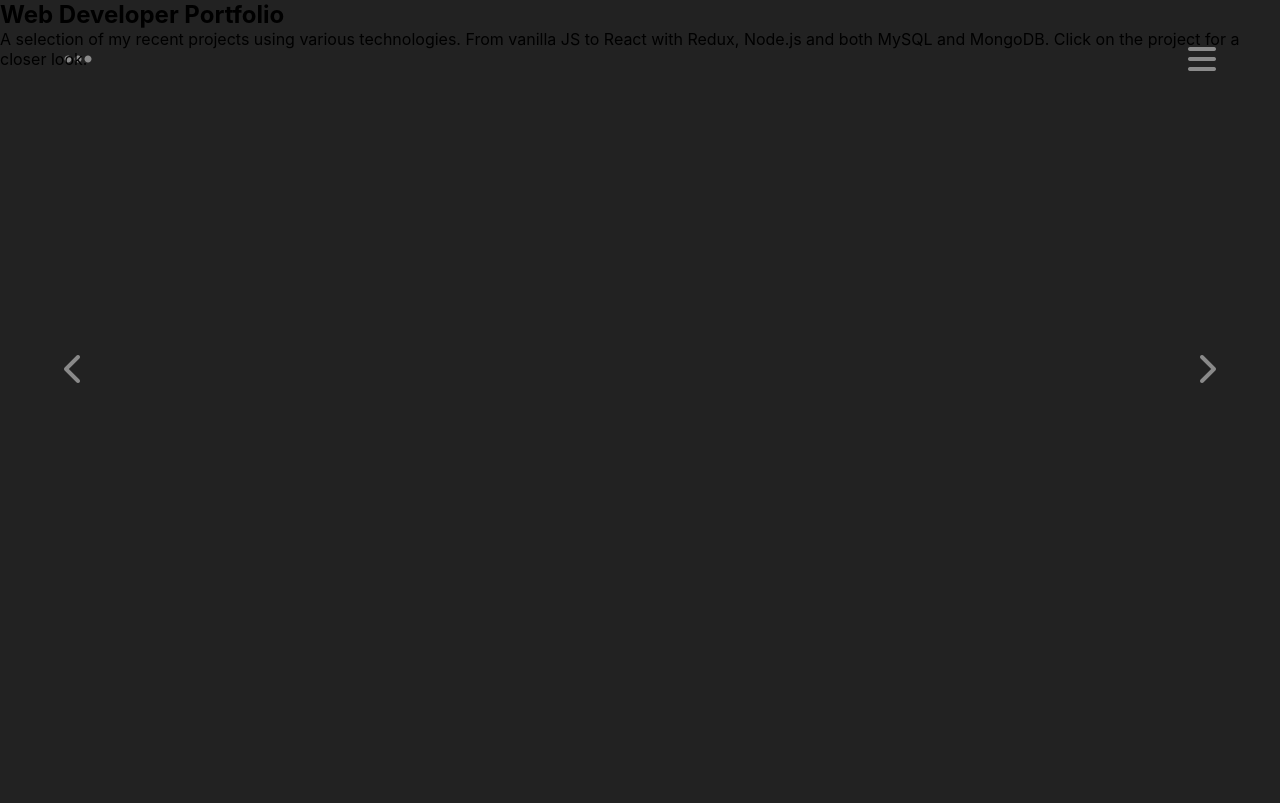
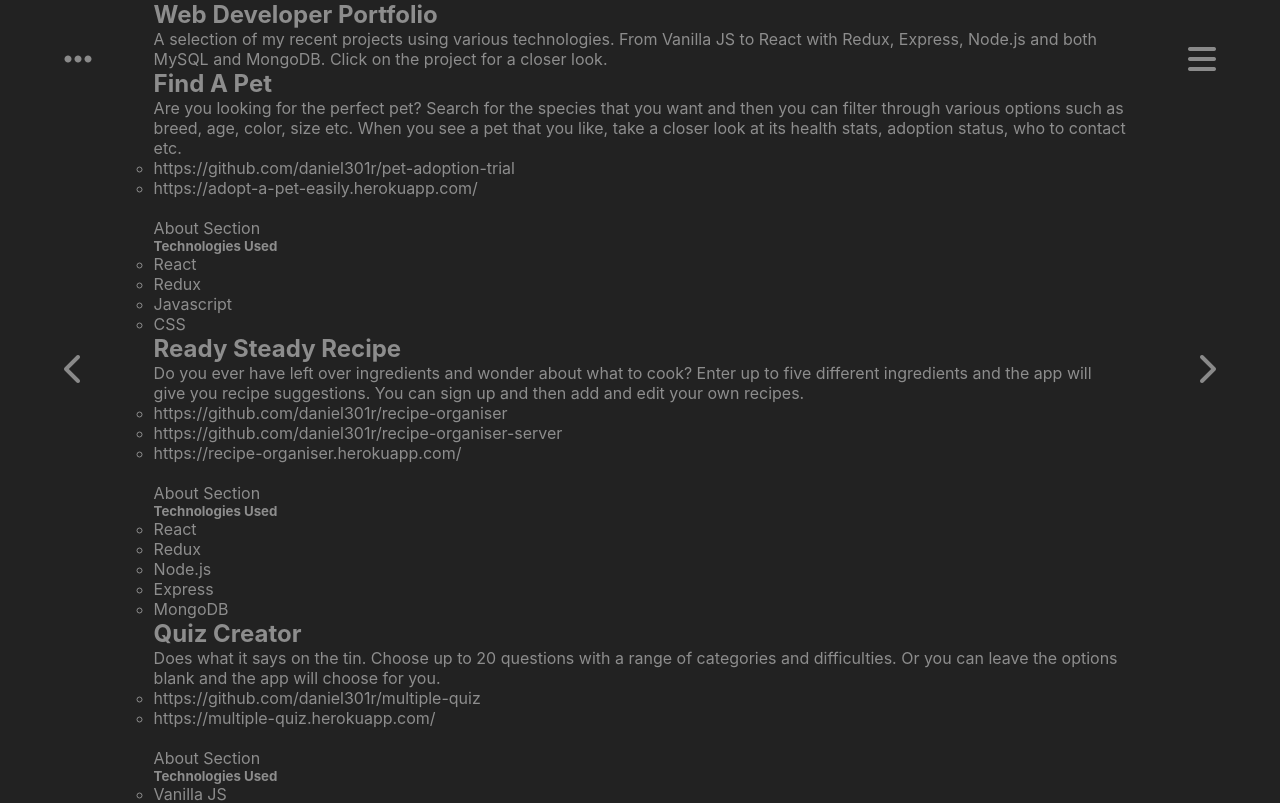
Before and after one commit to daniel301r/personal-portfolio, a React (Create React App) app: page /portfolio in a window 1280 px wide. Shown: the top 803 px of the page. Built offline with nearby package versions, Linux system fonts and the light colour scheme; a web font is replaced by a local one.

Commit message:
update to projects page

```diff
--- a/src/components/FrontPage.js
+++ b/src/components/FrontPage.js
@@ -3,7 +3,7 @@
 
 const FrontPage = () => {
     return (
-        <div id="front-page">
+        <div id="front-page" className="content-container">
             {/* make the tags a different font - curvise */}
             <span className="tags top-tags">{"<body>"}</span>
             <div className="text-area">
--- a/src/components/Portfolio.js
+++ b/src/components/Portfolio.js
@@ -1,4 +1,5 @@
 import React, { Component } from 'react';
+import Project from './Project';
 
 class Portfolio extends Component {
 
@@ -7,47 +8,48 @@
             name: 'Find A Pet',
             img: '../../public/img/adoptapet.png',
             description: 'Are you looking for the perfect pet? Search for the species that you want and then you can filter through various options such as breed, age, color, size etc. When you see a pet that you like, take a closer look at its health stats, adoption status, who to contact etc.',
-            tech: 'React, Redux, Javascript, CSS',
-            frontlink: 'https://github.com/daniel301r/pet-adoption-trial',
-            backEndLink: '',
-            liveLink: 'https://adopt-a-pet-easily.herokuapp.com/'
+            tech: ["React", "Redux", "Javascript", "CSS"],
+            frontEndLink: 'https://github.com/daniel301r/pet-adoption-trial',
+            liveLink: 'https://adopt-a-pet-easily.herokuapp.com/',
         },{
             name: 'Ready Steady Recipe',
             img: '../../public/img/recipes.png',
             description: 'Do you ever have left over ingredients and wonder about what to cook? Enter up to five different ingredients and the app will give you recipe suggestions. You can sign up and then add and edit your own recipes.',
-            tech: 'React, Redux, Node.js, Express, MongoDB',
-            frontEndlink: 'https://github.com/daniel301r/recipe-organiser',
+            tech: ["React", "Redux", "Node.js", "Express", "MongoDB"],
+            frontEndLink: 'https://github.com/daniel301r/recipe-organiser',
             backEndLink: 'https://github.com/daniel301r/recipe-organiser-server',
             liveLink: 'https://recipe-organiser.herokuapp.com/'
         },{
             name: 'Quiz Creator',
             img: '../../public/img/quiz.png',
             description: 'Does what it says on the tin. Choose up to 20 questions with a range of categories and difficulties. Or you can leave the options blank and the app will choose for you.',
-            tech: 'Vanilla JS, ES6, Webpack, NPM, CSS Animation',
-            frontEndlink: 'https://github.com/daniel301r/multiple-quiz',
-            backEndLink: '',
+            tech: ["Vanilla JS", "ES6", "Webpack", "NPM", "CSS Animation"],
+            frontEndLink: 'https://github.com/daniel301r/multiple-quiz',
             liveLink: 'https://multiple-quiz.herokuapp.com/'
         },{
             name: 'This Website',
             img: '',
             description: 'Behind the scenes of this website',
-            tech: '',
-            frontEndlink: '',
-            backEndLink: '',
-            liveLink: ''
+            tech: []
         }]
     }
 
     render() {
         return (
-            <div id="portfolio">
-                <h2>Web Developer Portfolio</h2>
-                <p>A selection of my recent projects using various technologies. From vanilla JS to React
-                    with Redux, Node.js and both MySQL and MongoDB. Click on the project for a closer look.
-                </p>
+            <div id="portfolio" className="content-container">
+                <div className="about">
+                    <h2>Web Developer Portfolio</h2>
+                    <p>A selection of my recent projects using various technologies. From Vanilla JS to React
+                        with Redux, Express, Node.js and both MySQL and MongoDB. Click on the project for a closer look.
+                    </p>
+                </div>
                 <div id="portfolio-gallery">
                     <ul>
-                        {}
+                        {this.state.projects.map((project, i) => {
+                            return (
+                                <Project key={i} project={project}/>
+                            )
+                        })}
                     </ul>
                 </div>
             </div>
--- a/src/components/Project.js
+++ b/src/components/Project.js
@@ -1,14 +1,16 @@
 import React from 'react';
 
-const Project = () => {
+const Project = ({ project }) => {
+
     return (
         <div>
-            <h2>Project Name</h2>
-            <p>Short Description</p>
+            <h2>{project.name}</h2>
+            <p>{project.description}</p>
             <div>
                 <ul>
-                    <li>Links</li>
-                    <li>Links</li>
+                    {project.frontEndLink && <li>{project.frontEndLink}</li>}
+                    {project.backEndLink && <li>{project.backEndLink}</li>}
+                    {project.liveLink && <li>{project.liveLink}</li>}
                 </ul>
             </div>
             {/* could try and get multiple images to show different parts of the app */}
@@ -17,7 +19,7 @@
             <div>
                 <h5>Technologies Used</h5>
                 <ul>
-                    <li>Technology</li>
+                    {project.tech.map((el, i) => <li key={i}>{el}</li>)}
                 </ul>
             </div>
         </div>
--- a/src/index.css
+++ b/src/index.css
@@ -4,6 +4,10 @@
 color: #515152;
 
 */
+
+:root {
+  --main-text-color: #8d8d8d;
+}
 
 * {
   margin: 0;
@@ -23,6 +27,13 @@
 .App {
   height: 100vh;
   width: 100vw;
+}
+
+/* Content Container */
+
+.content-container {
+  margin: 0 12%;
+  height: 100%
 }
 
 /* header */
@@ -70,12 +81,6 @@
 
 /* front page */
 
-
-#front-page {
-  margin: 0 15%;
-  height: 100%
-}
-
 .text-area {
   position: absolute;
   top: 50%;
@@ -115,7 +120,7 @@
 }
 
 .text-area h4{
-  color: #8d8d8d;
+  color: var(--main-text-color);
   margin-bottom: 2rem;
 }
 
@@ -154,3 +159,9 @@
   left: -1rem;
   margin-top: .2rem;
 }
+
+/* Portfolio */
+
+#portfolio {
+  color: var(--main-text-color);
+}
```
